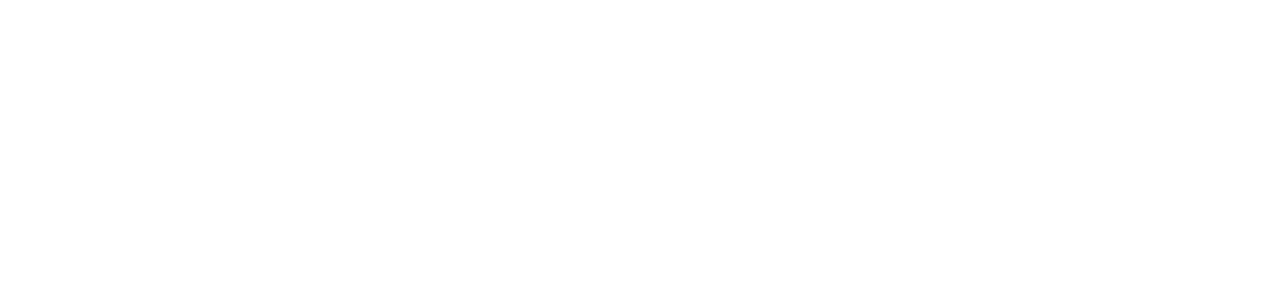
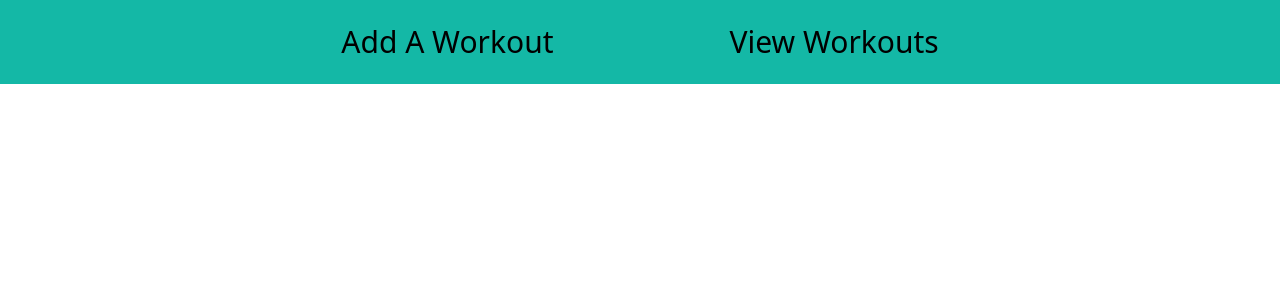
Before and after one commit to Adityaravi8/Workout-Tracker, a React (Create React App) app in the folder client/: page / in a window 1280 px wide. Shown: the top 300 px of the page. Built offline with nearby package versions, Linux system fonts and the light colour scheme.

Commit message:
Setting up tailwind css

```diff
--- a/client/package.json
+++ b/client/package.json
@@ -34,5 +34,8 @@
       "last 1 firefox version",
       "last 1 safari version"
     ]
+  },
+  "devDependencies": {
+    "tailwindcss": "^3.4.6"
   }
 }
--- a/client/src/App.js
+++ b/client/src/App.js
@@ -1,7 +1,11 @@
-import "./App.css";
+import Navbar from "./components/navbar";
 
 function App() {
-  return <div className="App"></div>;
+  return (
+    <div className="App">
+      <Navbar />
+    </div>
+  );
 }
 
 export default App;
--- /dev/null
+++ b/client/src/components/navbar.js
@@ -0,0 +1,24 @@
+import React from "react";
+
+function Navbar() {
+  return (
+    <div className="bg-teal-500">
+      <div className="flex flex-row text-center p-6 justify-center gap-44 text-3xl  items-center">
+        <a
+          href="#Workouts"
+          className="hover:underline underline-offset-8 decoration-4"
+        >
+          Add A Workout
+        </a>
+        <a
+          href="#viewWorkouts"
+          className="hover:underline underline-offset-8 decoration-4"
+        >
+          View Workouts
+        </a>
+      </div>
+    </div>
+  );
+}
+
+export default Navbar;
--- /dev/null
+++ b/client/src/index.css
@@ -0,0 +1,3 @@
+@tailwind base;
+@tailwind components;
+@tailwind utilities;
--- a/client/src/index.js
+++ b/client/src/index.js
@@ -1,6 +1,7 @@
 import React from "react";
 import ReactDOM from "react-dom/client";
 import App from "./App";
+import "./index.css";
 
 const root = ReactDOM.createRoot(document.getElementById("root"));
 root.render(
--- /dev/null
+++ b/client/tailwind.config.js
@@ -0,0 +1,8 @@
+/** @type {import('tailwindcss').Config} */
+module.exports = {
+  content: ["./src/**/*.{js,jsx,ts,tsx}"],
+  theme: {
+    extend: {},
+  },
+  plugins: [],
+};
```
Also changed, not shown: client/src/components/addWorkout.js (added), client/src/components/viewWorkouts.js (added), 1 other file (tests, documents, lock files or other folders).
